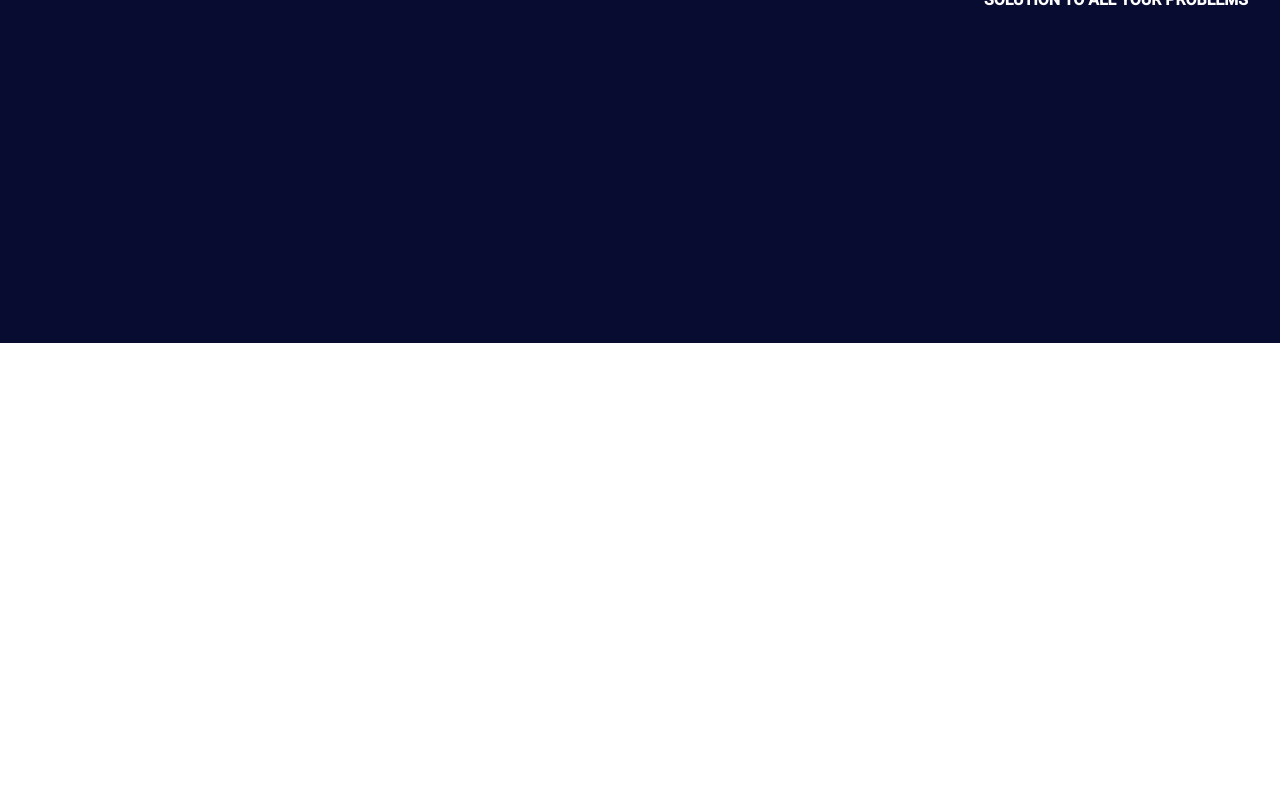
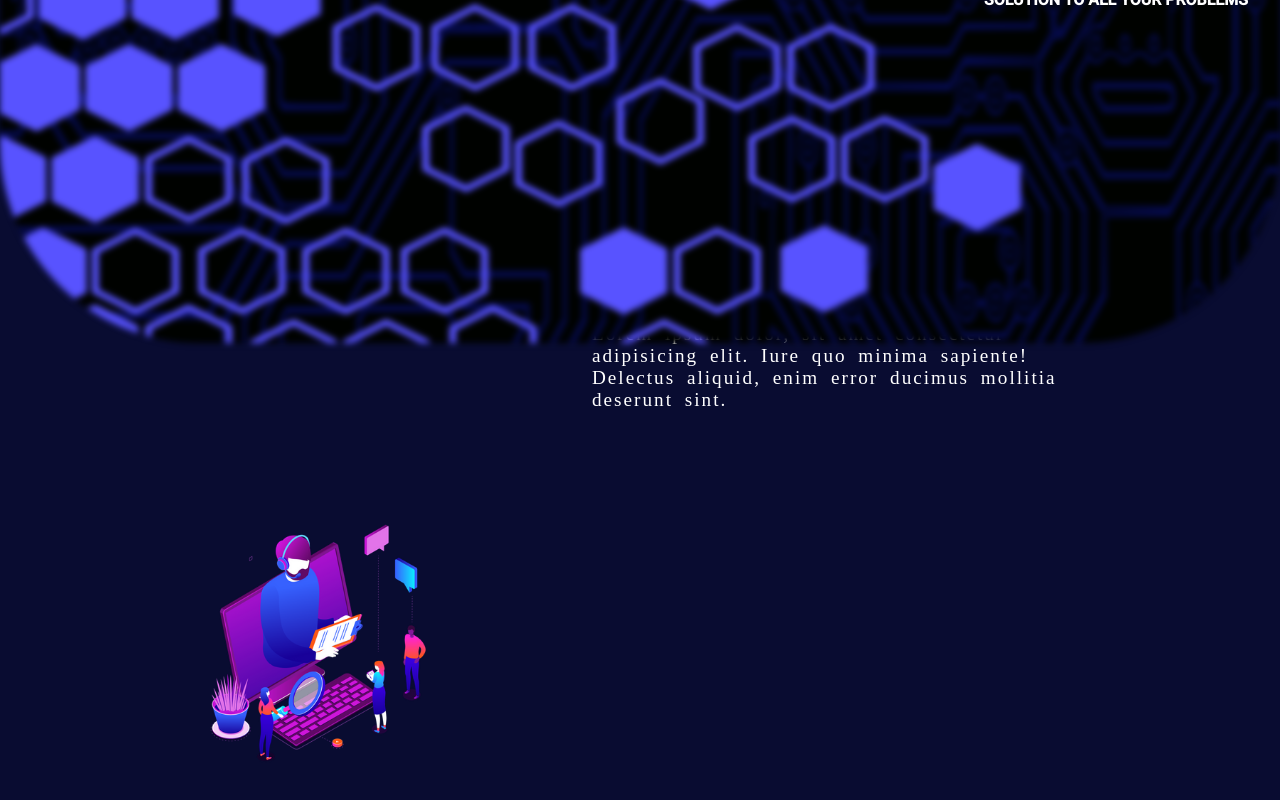
Before and after one commit to birattam005/react-project-1, a React (Create React App) app: page / in a window 1280 px wide. Shown: the part 540-1340 px from the top of the page. Before the commit the page ends 883 px from the top, so only its background shows below. Built offline with nearby package versions, Linux system fonts and the light colour scheme.

Commit message:
home second create and style

```diff
--- a/src/MyComponets/Home.jsx
+++ b/src/MyComponets/Home.jsx
@@ -1,13 +1,24 @@
 import React from 'react'
+import vg from "../assests/2.webp"
 
 const Home = () => {
   return (
+    <>
     <div className="home" id="home">
         <main>
           <h1>TechyStar</h1>
           <p>Solution to all your problems</p>
         </main>
       </div>
+
+    <div className="home2">
+        <img src={vg} alt="Graphics" />
+        <div>
+          <p>Lorem ipsum dolor, sit amet consectetur adipisicing elit. Iure quo minima sapiente! Delectus aliquid, enim error ducimus mollitia deserunt sint.
+          </p>
+        </div>
+    </div>
+    </>
   )
 }
 
--- a/src/styles/home.scss
+++ b/src/styles/home.scss
@@ -4,6 +4,7 @@
     width: 100%;
     height: 100vh;
     background-color: $second;
+    //border-radius: 0 0 200px 200px;
 
     > main {
         position: absolute;
@@ -31,7 +32,46 @@
         width: 100%;
         height: 100%;
         position: absolute;
-        background-image: no-repeat center/auto url("../assests/1.png");
+        background: no-repeat center/auto url("../assests/1.png");
         filter: blur(3px);
+        border-radius: 0 0 200px 200px;
     }
 }
+
+.home2{
+    width: 100%;
+    height: 100vh;
+    background-color: $second;
+    padding: 500px 0;
+    display: flex;
+    align-items: center;
+    justify-content: center;
+    margin-top: -200px;
+
+    > img{
+        width: 30%;
+        animation: imgUp 0.7s linear infinite alternate;
+    }
+
+    > div{
+        width: 50%;
+        display: flex;
+        flex-direction: column;
+        align-items: center;
+        padding: 5rem;
+        height: 100vh;
+    }
+
+    p{
+        color: $first;
+        letter-spacing: 2px;
+        word-spacing: 5px;
+        font: 100 1.2rem $text2;
+    }
+}
+
+@keyframes imgUp{
+    to{
+        transform: translate(-10px);
+    }
+}
```
